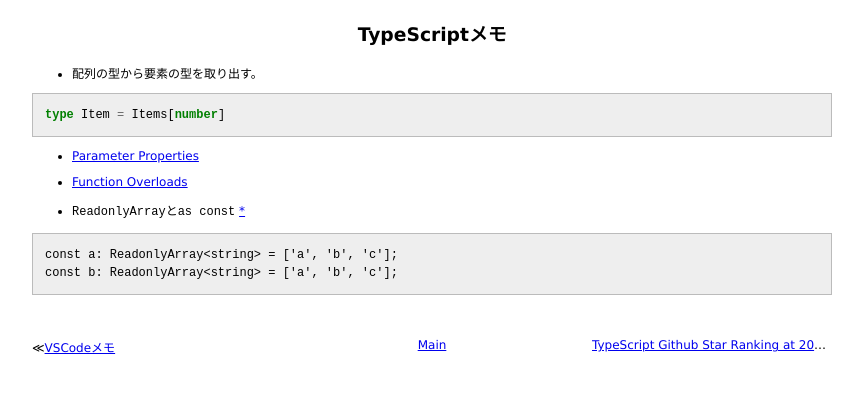
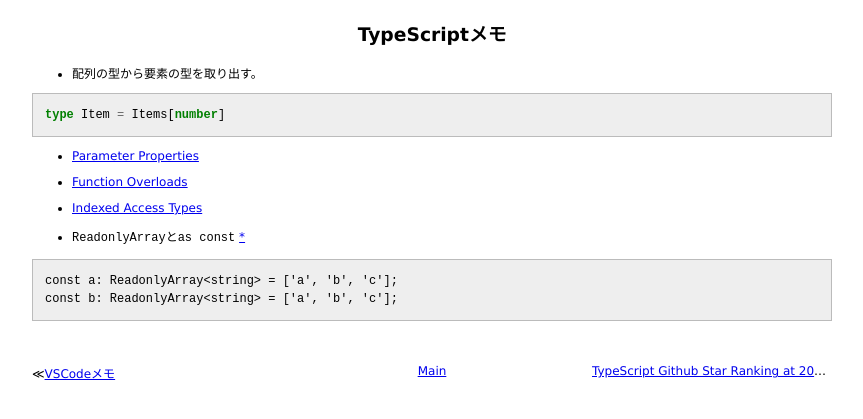
Before and after one commit to 38elements/38elements.github.com, a Jekyll site: the page built from _posts/2021-10-17-TypeScript.md, in a window 1280 px wide. Shown: the top 419 px of the page, without its empty margins (208-1071 px from the left). Built offline with Jekyll 4.4.1, drawn with Linux system fonts in a browser that asks for light colours.

Commit message:
Update 2021-10-17-TypeScript.md

````diff
--- a/_posts/2021-10-17-TypeScript.md
+++ b/_posts/2021-10-17-TypeScript.md
@@ -13,6 +13,8 @@ type Item = Items[number]
 
 * [Function Overloads](https://www.typescriptlang.org/docs/handbook/2/functions.html#function-overloads)
 
+* [Indexed Access Types](https://www.typescriptlang.org/docs/handbook/2/indexed-access-types.html)
+
 * `ReadonlyArray`と`as const` [\*](https://www.typescriptlang.org/docs/handbook/typescript-in-5-minutes-func.html#readonly-and-const)
 
 ```
````
